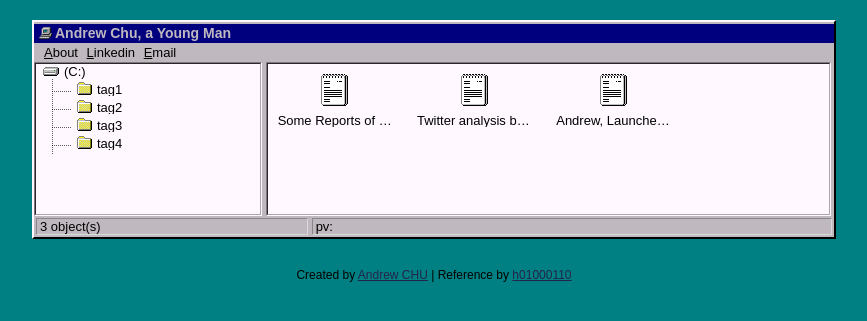
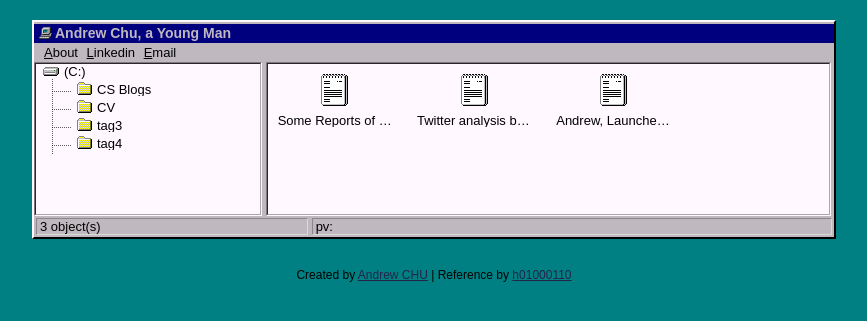
Before and after one commit to scyxx2/lakerschampions.github.io, a Jekyll site: the page built from index.html, in a window 1280 px wide. Shown: the top 321 px of the page, without its empty margins (206-1073 px from the left). Built offline with Jekyll 4.4.1, drawn with Linux system fonts in a browser that asks for light colours; comment, search, counter and statistics services are not loaded.

Commit message:
Update default.html

```diff
--- a/_layouts/default.html
+++ b/_layouts/default.html
@@ -38,9 +38,9 @@
 				<li><a href="/tag/{{ tag | first | slugify }}/" title="{{ tag[0] | replace:'-', ' ' }}"><img src="/assets/img/folder.ico" />{{ tag[0] | replace:'-', ' ' }}</a></li>
 				{% endfor %} -->
 
-				<li><a href="/tag/tag1/" title="tag1"><img src="/assets/img/folder.ico" />tag1</a></li>
+				<li><a href="/tag/tag1/" title="tag1"><img src="/assets/img/folder.ico" />CS Blogs</a></li>
 
-				<li><a href="/tag/tag2/" title="tag2"><img src="/assets/img/folder.ico" />tag2</a></li>
+				<li><a href="/tag/tag2/" title="tag2"><img src="/assets/img/folder.ico" />CV</a></li>
 
 				<li><a href="/tag/tag3/" title="tag3"><img src="/assets/img/folder.ico" />tag3</a></li>
 
```
